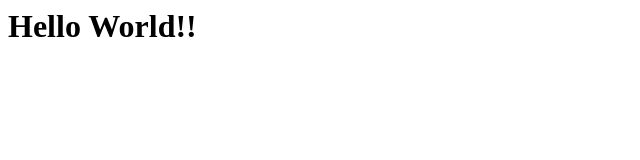
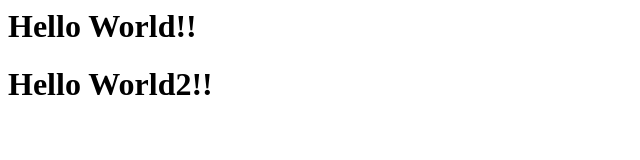
Before and after one commit to zkhan93/test, a plain HTML site: page index.html in a window 1280 px wide. Shown: the whole page, without its empty margins (0-640 px from the left). Drawn offline with Linux system fonts and the light colour scheme.

Commit message:
added another header

```diff
--- a/index.html
+++ b/index.html
@@ -5,5 +5,6 @@
 
     <body>
         <h1>Hello World!!</h1>
+        <h1>Hello World2!!</h1>
     </body>
 </html>
```
